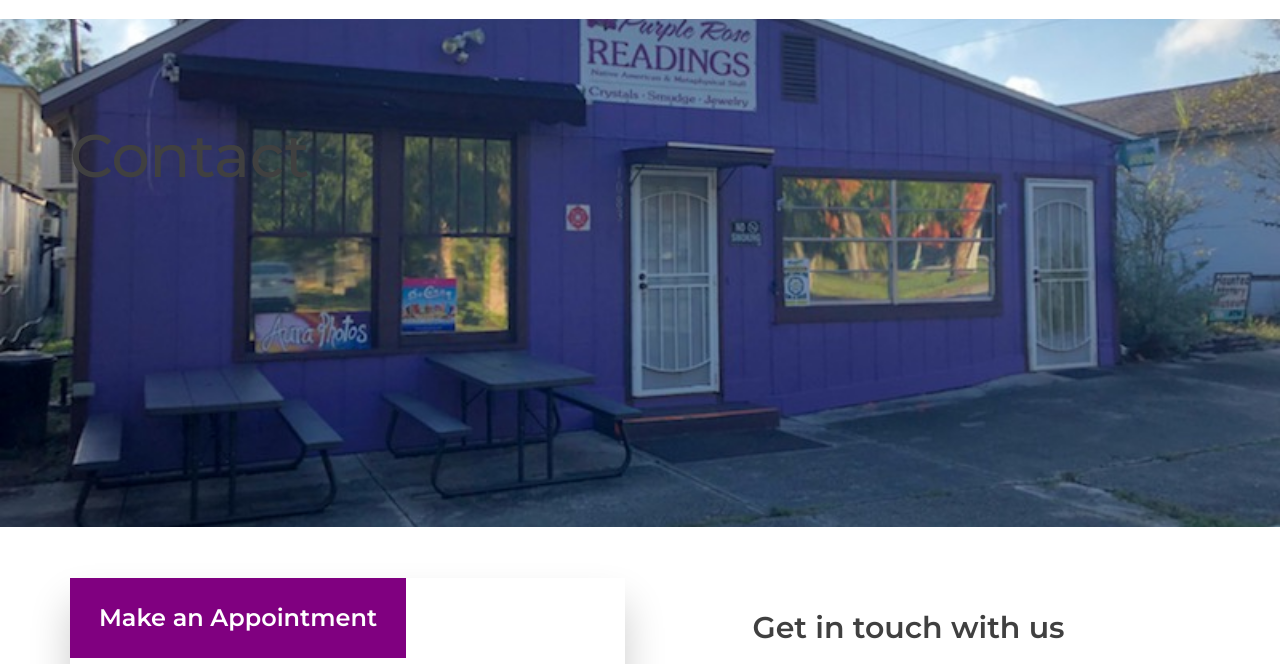
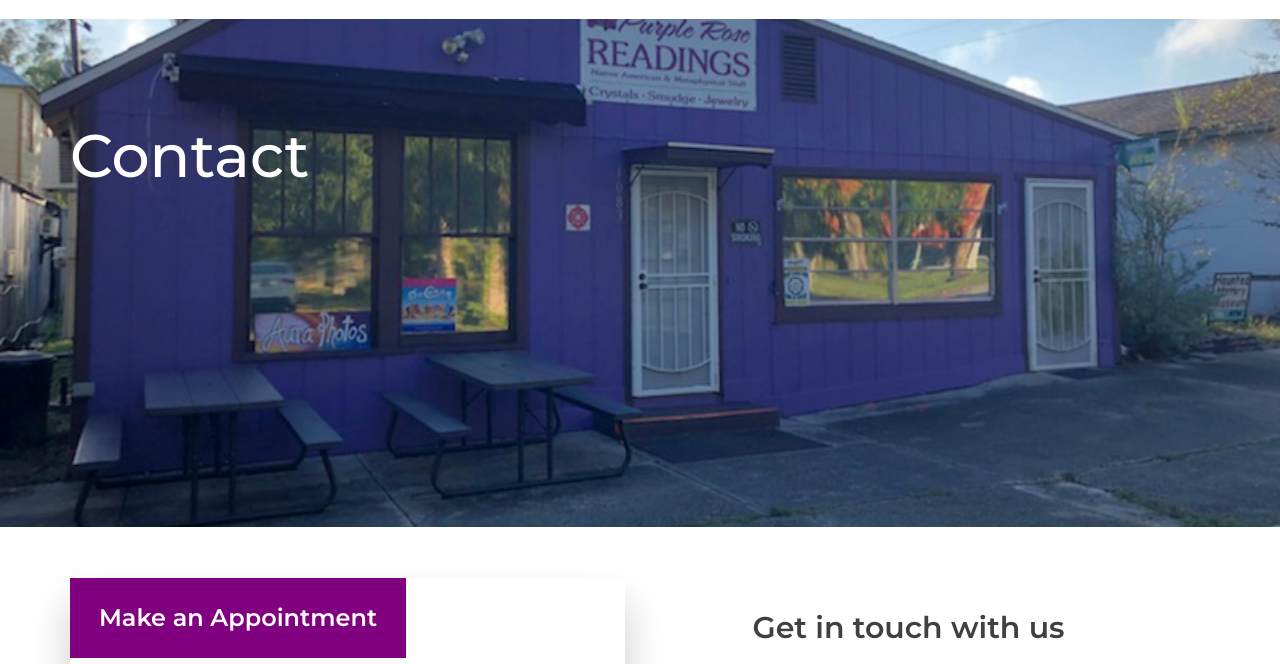
Before and after one commit to Lidzfreak3000/webStuff, a plain HTML site: page webFiles/drpro/contact.html in a window 1280 px wide. Shown: the part 98-762 px from the top of the page. Drawn offline with Linux system fonts and the light colour scheme; some packages are replaced by stand-ins of ours.

Commit message:
Update hom_title color

```diff
--- a/webFiles/drpro/styles/contact.css
+++ b/webFiles/drpro/styles/contact.css
@@ -654,7 +654,7 @@
 	font-size: 60px;
 	line-height: 1.2;
 	font-weight: 500;
-	color: #404040;
+	color: #ffffff ;
 }
 .home_text
 {
```
